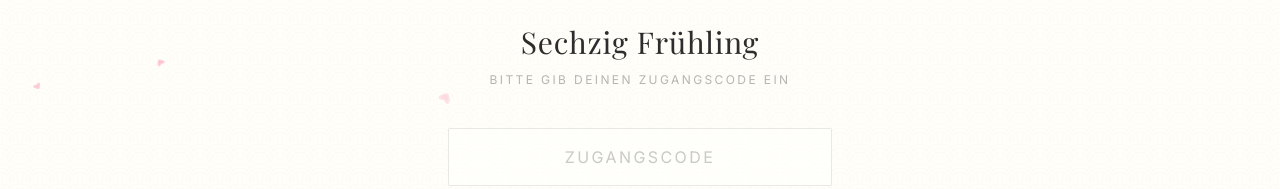
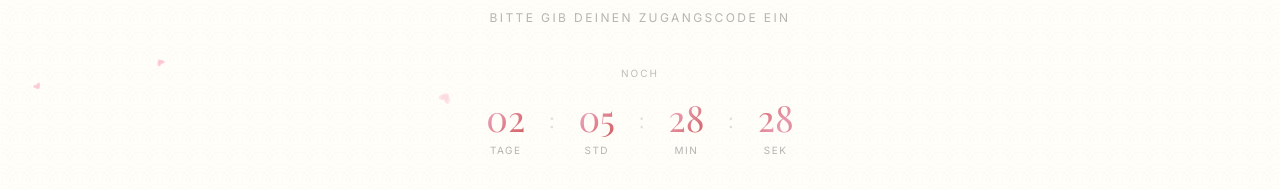
Before and after one commit to mfrh89/mama-60, a React (Vite) app: page / in a window 1280 px wide. Shown: the part 258-447 px from the top of the page. Built offline with nearby package versions, Linux system fonts and the light colour scheme; no server answers; a web font is replaced by a local one.

Commit message:
Add countdown timer to login screen counting down to Feb 22 Berlin time

```diff
--- a/src/components/LoginScreen.jsx
+++ b/src/components/LoginScreen.jsx
@@ -23,6 +23,82 @@ function createPetal() {
     wobbleSpeed: 0.3 + Math.random() * 0.8,
     phase: Math.random() * Math.PI * 2,
   }
+}
+
+// February 22, 2026 00:00:00 Berlin time (CET = UTC+1 in winter)
+const TARGET_DATE = new Date('2026-02-22T00:00:00+01:00')
+
+function useCountdown() {
+  const [now, setNow] = useState(Date.now())
+
+  useEffect(() => {
+    const id = setInterval(() => setNow(Date.now()), 1000)
+    return () => clearInterval(id)
+  }, [])
+
+  const diff = Math.max(0, TARGET_DATE.getTime() - now)
+  const days = Math.floor(diff / (1000 * 60 * 60 * 24))
+  const hours = Math.floor((diff / (1000 * 60 * 60)) % 24)
+  const minutes = Math.floor((diff / (1000 * 60)) % 60)
+  const seconds = Math.floor((diff / 1000) % 60)
+  const isComplete = diff === 0
+
+  return { days, hours, minutes, seconds, isComplete }
+}
+
+function CountdownUnit({ value, label }) {
+  return (
+    <div className="flex flex-col items-center">
+      <motion.span
+        key={value}
+        initial={{ opacity: 0, y: -8 }}
+        animate={{ opacity: 1, y: 0 }}
+        transition={{ duration: 0.3 }}
+        className="font-serif text-3xl md:text-4xl text-charcoal tabular-nums leading-none"
+        style={{
+          background: 'linear-gradient(135deg, #C73E3A 0%, #E89AAE 50%, #C73E3A 100%)',
+          backgroundSize: '200% 200%',
+          WebkitBackgroundClip: 'text',
+          backgroundClip: 'text',
+          color: 'transparent',
+          animation: 'shimmer 4s ease-in-out infinite',
+        }}
+      >
+        {String(value).padStart(2, '0')}
+      </motion.span>
+      <span className="font-sans text-[10px] text-charcoal/35 tracking-[0.15em] uppercase mt-1.5">
+        {label}
+      </span>
+    </div>
+  )
+}
+
+function Countdown() {
+  const { days, hours, minutes, seconds, isComplete } = useCountdown()
+
+  if (isComplete) return null
+
+  return (
+    <motion.div
+      initial={{ opacity: 0, y: 10 }}
+      animate={{ opacity: 1, y: 0 }}
+      transition={{ duration: 0.8, delay: 0.3 }}
+      className="mb-8"
+    >
+      <p className="font-sans text-[10px] text-charcoal/30 tracking-[0.2em] uppercase mb-4 text-center">
+        Noch
+      </p>
+      <div className="flex items-center justify-center gap-4 md:gap-6">
+        <CountdownUnit value={days} label="Tage" />
+        <span className="font-serif text-xl text-charcoal/15 -mt-4">:</span>
+        <CountdownUnit value={hours} label="Std" />
+        <span className="font-serif text-xl text-charcoal/15 -mt-4">:</span>
+        <CountdownUnit value={minutes} label="Min" />
+        <span className="font-serif text-xl text-charcoal/15 -mt-4">:</span>
+        <CountdownUnit value={seconds} label="Sek" />
+      </div>
+    </motion.div>
+  )
 }
 
 function LoginCherryBlossoms() {
@@ -178,6 +254,9 @@ export default function LoginScreen({ onLogin }) {
           </p>
         </div>
 
+        {/* Countdown */}
+        <Countdown />
+
         {/* Code input */}
         <form onSubmit={handleSubmit} className="space-y-6">
           <div
```
